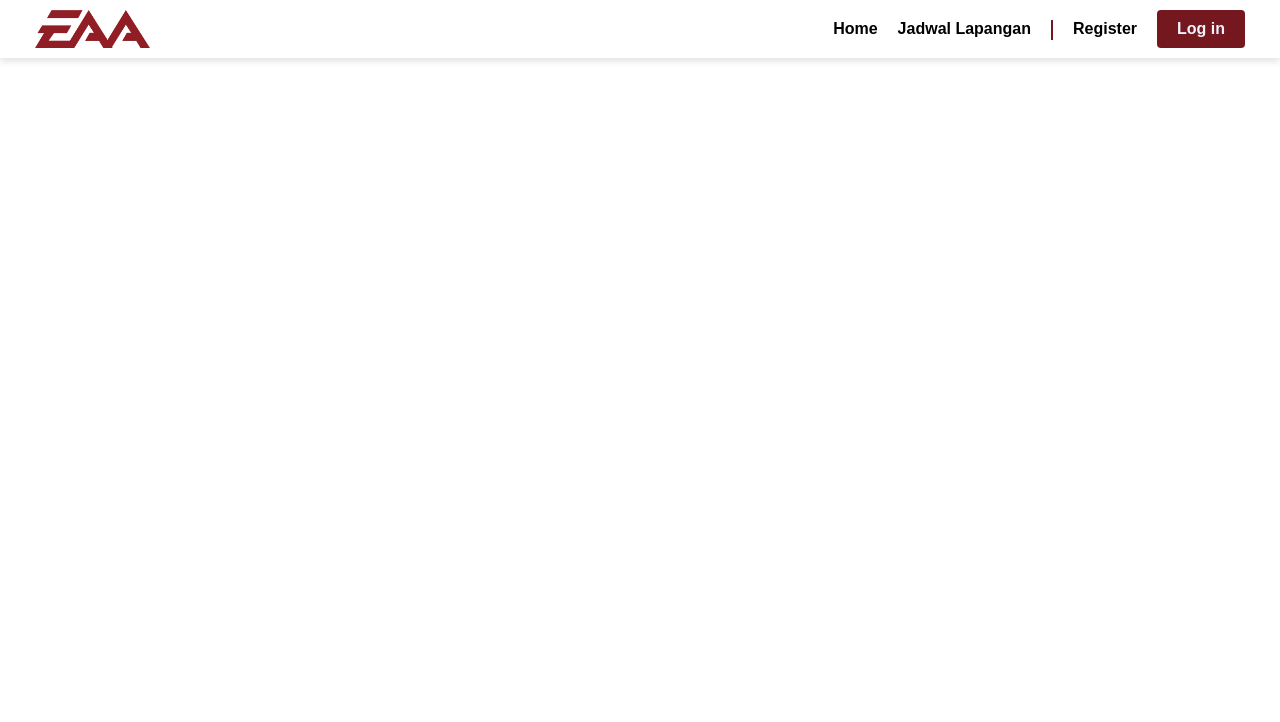
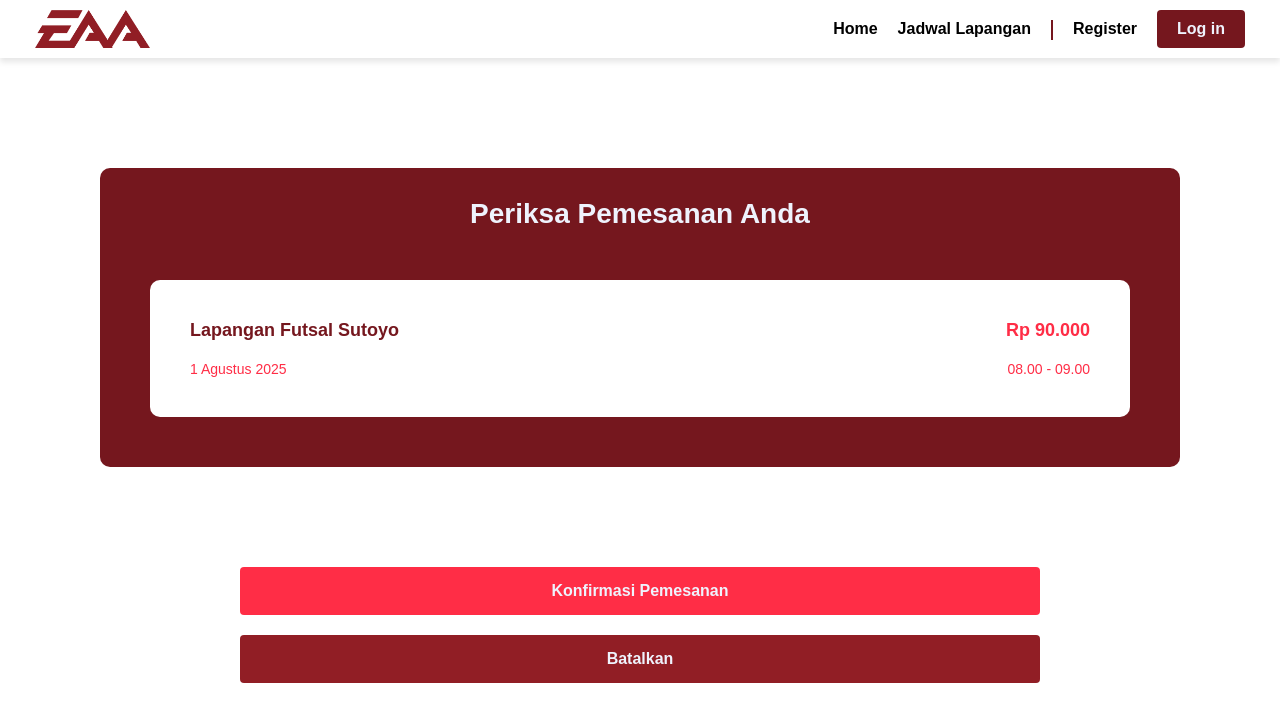
Before and after one commit to Laragoons/PWL-Kelompok5, a PHP site: page /pages/konfirmasi.php in a window 1280 px wide. Shown: the top 722 px of the page. Run offline with PHP 8.4, Linux system fonts and the light colour scheme.

Commit message:
feat: implement konfirmasi page

```diff
--- a/css/konfirmasi.css
+++ b/css/konfirmasi.css
@@ -82,3 +82,115 @@ a {
     cursor: pointer;
     transition: background-color 0.3s ease;
 }
+
+body {
+    font-family: Arial;
+    background-color: #fff;
+    margin: 0;
+    padding: 0;
+}
+
+.confirmation-container {
+    background-color: #75171E;
+    margin: 110px 100px 100px 100px;
+    border-radius: 10px;
+    padding-bottom: 50px;
+    text-align: center;
+}
+
+.confirmation-container h1 {
+    color: #EFF3FD;
+    padding-top: 30px;
+    padding-bottom: 50px;
+    margin: 0;
+    font-size: 28px;
+}
+
+.details-box {
+    background-color: white;
+    border-radius: 10px;
+    margin-left: 50px;
+    margin-right: 50px;
+    text-align: left;
+}
+
+.details-top {
+    display: flex;
+    justify-content: space-between;
+    align-items: center;
+    padding: 40px 40px 20px 40px;
+}
+
+.details-top h3 {
+    color: #75171E;
+    margin: 0;
+    font-size: 18px;
+}
+
+.details-top span {
+    color: #FF2D46;
+    font-weight: bold;
+    font-size: 18px;
+}
+
+.details-bottom {
+    display: flex;
+    justify-content: space-between;
+    padding: 0 40px 40px 40px;
+}
+
+.details-bottom p {
+    color: #FF2D46;
+    margin: 0;
+    font-size: 14px;
+}
+
+.button-group {
+    display: flex;
+    flex-direction: column;
+    align-items: center;
+    gap: 20px;
+    margin: 0 auto;
+    max-width: 840px;
+    padding: 0 20px;
+}
+
+.confirm-button,
+.cancel-button {
+    width: 100%;
+    border: none;
+    border-radius: 4px;
+    padding: 15px 0;
+    cursor: pointer;
+    transition: background-color 0.3s ease;
+}
+
+.confirm-button {
+    background-color: #FF2D46;
+}
+
+.cancel-button {
+    background-color: #911E25;
+}
+
+.confirm-button p,
+.cancel-button p {
+    color: #EFF3FD;
+    margin: 0;
+    font-weight: bold;
+    font-size: 16px;
+}
+
+.confirm-button:hover {
+    background-color: #e0213a;
+}
+
+.cancel-button:hover {
+    background-color: #75171E;
+}
+
+.cancel-link {
+    text-decoration: none;
+    width: 100%;
+    display: block;
+}
--- /dev/null
+++ b/js/konfirmasi.js
@@ -0,0 +1,15 @@
+document.addEventListener('DOMContentLoaded', function() {
+    const confirmButton = document.getElementById('confirm-booking-button');
+    const formElement = confirmButton ? confirmButton.closest('form') : null;
+
+    if (formElement) {
+        formElement.addEventListener('submit', function(event) {
+            event.preventDefault();
+            alert("Pesanan sudah terkirim");
+        });
+    } else if (confirmButton) {
+         confirmButton.addEventListener('click', function() {
+             alert("Pesanan sudah terkirim");
+         });
+    }
+});
--- a/pages/konfirmasi.php
+++ b/pages/konfirmasi.php
@@ -21,6 +21,31 @@
 </header>
 
 <body>
+    <div class="confirmation-container">
+        <h1>Periksa Pemesanan Anda</h1>
+        <div class="details-box">
+            <div class="details-top">
+                <h3>Lapangan Futsal Sutoyo</h3>
+                <span>Rp 90.000</span>
+            </div>
+            <div class="details-bottom">
+                <p>1 Agustus 2025</p>
+                <p>08.00 - 09.00</p>
+            </div>
+        </div>
+    </div>
 
+<div class="button-group">
+    <button type="submit" id="confirm-booking-button" class="confirm-button">
+        <p>Konfirmasi Pemesanan</p>
+    </button>
+    <a href="home.php" class="cancel-link">
+        <button type="button" class="cancel-button">
+            <p>Batalkan</p>
+        </button>
+    </a>
+</div>
+
+<script src="../js/konfirmasi.js"></script>
 </body>
 </html>
```
